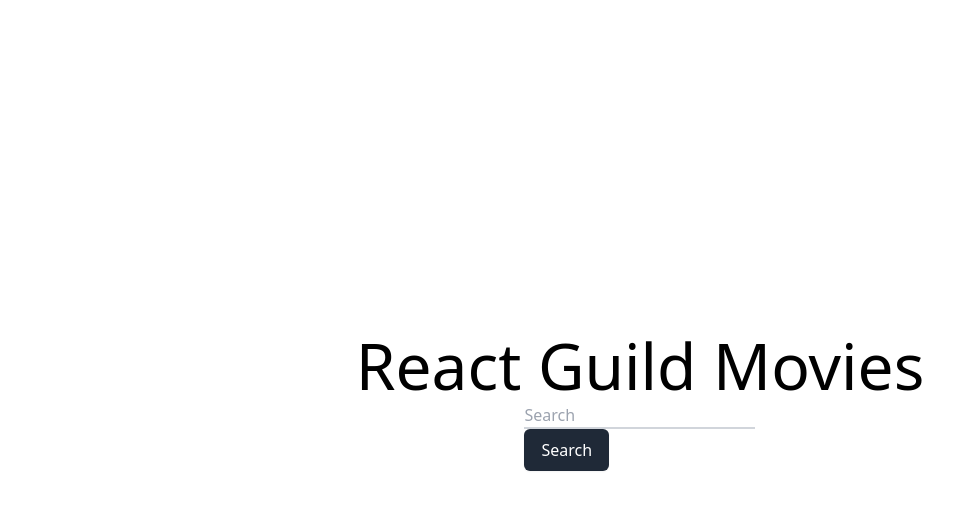
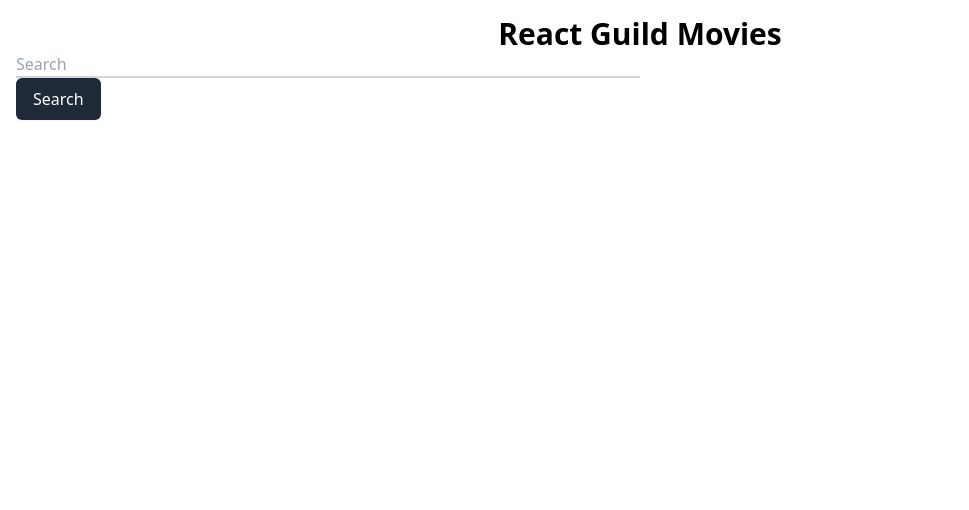
Before and after one commit to utahdts/react-guild-movies, a Next.js app: page / in a window 1280 px wide. Shown: the top 510 px of the page, without its empty margins (0-969 px from the left). Built offline with nearby package versions, Linux system fonts and the light colour scheme.

Commit message:
Add more last minute edits
Co-authored-by: vmilukdoh <vmilukdoh@users.noreply.github.com>
Co-authored-by: Joseph Sharp <jmsharp@utah.gov>
Co-authored-by: steveoh <sgourley@utah.gov>
Co-authored-by: bemeibos <bemeibos@users.noreply.github.com>

```diff
--- a/pages/index.js
+++ b/pages/index.js
@@ -1,26 +1,25 @@
 import Head from 'next/head'
 import { useState } from 'react';
-import styles from '../styles/Home.module.css'
 
 const movies = [{}];
 export default function Home() {
   const [searchText, setSearchText] = useState('');
   const search = () => console.log(searchText);
   return (
-    <div className={styles.container}>
+    <div className="">
       <Head>
         <title>React Guild Movies</title>
         <meta name="description" content="Recordings from React Guild presentations" />
         <link rel="icon" href="/favicon.ico" />
       </Head>
 
-      <main className={styles.main}>
-        <h1 className={styles.title}>
+      <main className="p-4">
+        <h1 className="text-3xl text-center font-bold">
             React Guild Movies
         </h1>
         <div>
           <input
-            className="mt-0 text-gray-500 block w-full border-0 border-b-2 border-gray-300"
+            className="mt-0 text-gray-500 block w-1/2 border-0 border-b-2 border-gray-300"
             type="text"
             value={searchText}
             onChange={e => setSearchText(e.target.value)}
--- a/styles/Home.module.css
+++ /dev/null
@@ -1,121 +0,0 @@
-.container {
-  min-height: 100vh;
-  padding: 0 0.5rem;
-  display: flex;
-  flex-direction: column;
-  justify-content: center;
-  align-items: center;
-  height: 100vh;
-}
-
-.main {
-  padding: 5rem 0;
-  flex: 1;
-  display: flex;
-  flex-direction: column;
-  justify-content: center;
-  align-items: center;
-}
-
-.footer {
-  width: 100%;
-  height: 100px;
-  border-top: 1px solid #eaeaea;
-  display: flex;
-  justify-content: center;
-  align-items: center;
-}
-
-.footer a {
-  display: flex;
-  justify-content: center;
-  align-items: center;
-  flex-grow: 1;
-}
-
-.title a {
-  color: #0070f3;
-  text-decoration: none;
-}
-
-.title a:hover,
-.title a:focus,
-.title a:active {
-  text-decoration: underline;
-}
-
-.title {
-  margin: 0;
-  line-height: 1.15;
-  font-size: 4rem;
-}
-
-.title,
-.description {
-  text-align: center;
-}
-
-.description {
-  line-height: 1.5;
-  font-size: 1.5rem;
-}
-
-.code {
-  background: #fafafa;
-  border-radius: 5px;
-  padding: 0.75rem;
-  font-size: 1.1rem;
-  font-family: Menlo, Monaco, Lucida Console, Liberation Mono, DejaVu Sans Mono,
-    Bitstream Vera Sans Mono, Courier New, monospace;
-}
-
-.grid {
-  display: flex;
-  align-items: center;
-  justify-content: center;
-  flex-wrap: wrap;
-  max-width: 800px;
-  margin-top: 3rem;
-}
-
-.card {
-  margin: 1rem;
-  padding: 1.5rem;
-  text-align: left;
-  color: inherit;
-  text-decoration: none;
-  border: 1px solid #eaeaea;
-  border-radius: 10px;
-  transition: color 0.15s ease, border-color 0.15s ease;
-  width: 45%;
-}
-
-.card:hover,
-.card:focus,
-.card:active {
-  color: #0070f3;
-  border-color: #0070f3;
-}
-
-.card h2 {
-  margin: 0 0 1rem 0;
-  font-size: 1.5rem;
-}
-
-.card p {
-  margin: 0;
-  font-size: 1.25rem;
-  line-height: 1.5;
-}
-
-.logo {
-  height: 1em;
-  margin-left: 0.5rem;
-}
-
-@media (max-width: 600px) {
-  .grid {
-    width: 100%;
-    flex-direction: column;
-  }
-}
```
